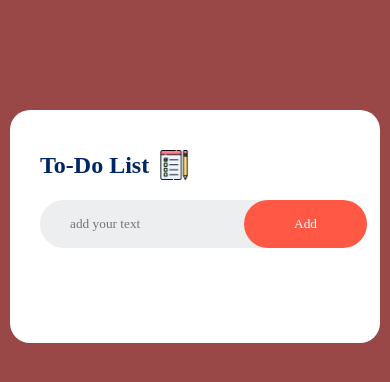
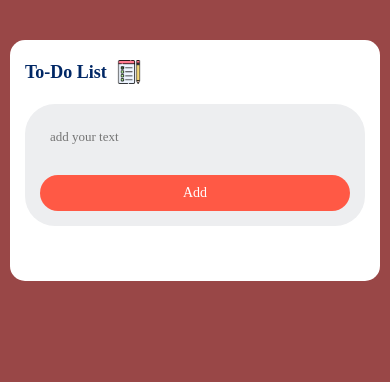
Before and after one commit to manish-prajapati01/ToDo-App, a plain HTML site: page index.html in a window 390 px wide. Drawn offline with Linux system fonts and the light colour scheme.

Commit message:
Made Responsive

```diff
--- a/style.css
+++ b/style.css
@@ -1,16 +1,16 @@
-*{
+* {
   margin: 0;
   padding: 0;
   box-sizing: border-box;
   font-family: 'Times New Roman', Times, serif;
 }
-.container{
+.container {
   width: 100%;
   min-height: 100vh;
   background: rgb(153, 71, 71);
   padding: 10px;
 }
-.todo-app{
+.todo-app {
   width: 100%;
   max-width: 540px;
   background-color: #fff;
@@ -18,43 +18,45 @@
   padding: 40px 30px 70px;
   border-radius: 20px;
 }
-.todo-app h2 img{
+.todo-app h2 img {
   width: 30px;
   margin-left: 10px;
 }
-.todo-app h2{
+.todo-app h2 {
   color: #002765;
   display: flex;
   align-items: center;
   margin-bottom: 20px;
 }
-.row{
+.row {
   display: flex;
   align-items: center;
-  justify-content: space-around;
+  justify-content: space-between;
   background-color: #edeef0;
   border-radius: 30px;
   padding-left: 20px;
   margin-bottom: 25px;
+  gap: 10px;
 }
-input{
+input {
   flex: 1;
   border: none;
   outline: none;
   background: transparent;
   padding: 10px;
-  font-weight: 14px;
+  font-size: 16px;
 }
-button{
+button {
   border: none;
   outline: none;
-  padding: 16px 50px;
+  padding: 14px 40px;
   background-color: #ff5945;
   color: white;
   cursor: pointer;
   border-radius: 40px;
+  font-size: 16px;
 }
-ul li{
+ul li {
   list-style: none;
   font-size: 17px;
   padding: 12px 8px 12px 50px;
@@ -62,7 +64,7 @@ ul li{
   cursor: pointer;
   position: relative;
 }
-ul li::before{
+ul li::before {
   content: '';
   position: absolute;
   height: 28px;
@@ -74,11 +76,11 @@ ul li::before{
   top: 9px;
   left: 8px;
 }
-.checked{
+.checked {
   color: #555;
   text-decoration: line-through;
 }
-.checked::before{
+.checked::before {
   background-image: url(accept.png);
 }
 ul li span {
@@ -92,7 +94,65 @@ ul li span {
   line-height: 40px;
   text-align: center;
 }
-ul li span:hover{
+ul li span:hover {
   background-color: #edeef0;
   border-radius: 50%;
 }
+
+@media (max-width: 768px) {
+  .todo-app {
+    margin: 50px auto 20px;
+    padding: 30px 20px 50px;
+  }
+  .row {
+    flex-direction: column;
+    align-items: stretch;
+    padding: 15px;
+  }
+  input {
+    font-size: 14px;
+    padding: 10px;
+    width: 100%;
+  }
+  button {
+    width: 100%;
+    margin-top: 10px;
+    padding: 12px;
+    font-size: 15px;
+  }
+  ul li {
+    font-size: 15px;
+    padding: 10px 8px 10px 45px;
+  }
+}
+
+@media (max-width: 480px) {
+  .todo-app {
+    margin: 30px auto 10px;
+    padding: 20px 15px 30px;
+    border-radius: 15px;
+  }
+  .todo-app h2 {
+    font-size: 18px;
+  }
+  .todo-app h2 img {
+    width: 24px;
+  }
+  input {
+    font-size: 13px;
+  }
+  button {
+    font-size: 14px;
+    padding: 10px;
+  }
+  ul li {
+    font-size: 14px;
+    padding: 8px 6px 8px 40px;
+  }
+  ul li span {
+    font-size: 18px;
+    width: 32px;
+    height: 32px;
+    line-height: 32px;
+  }
+}
```
